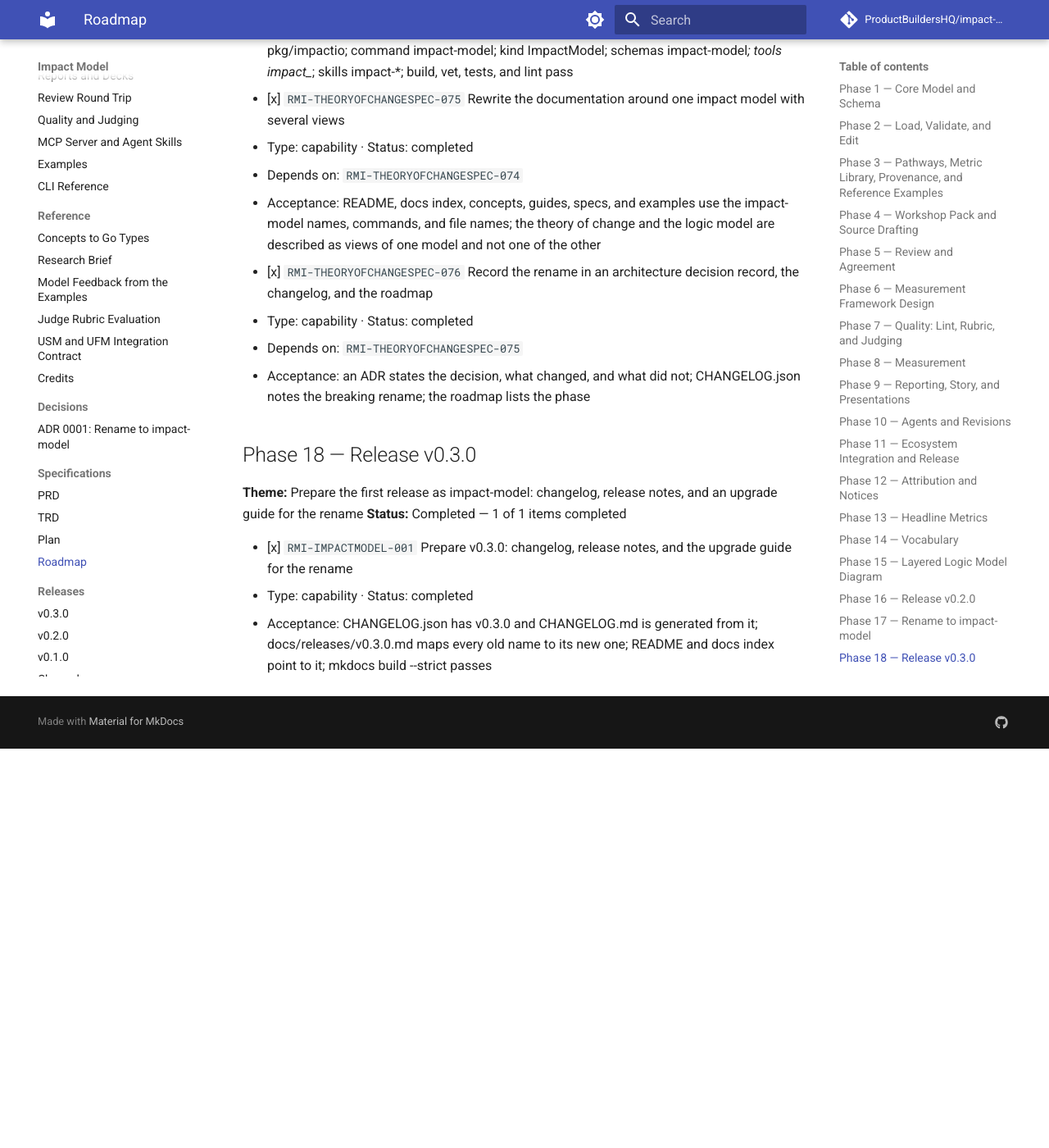
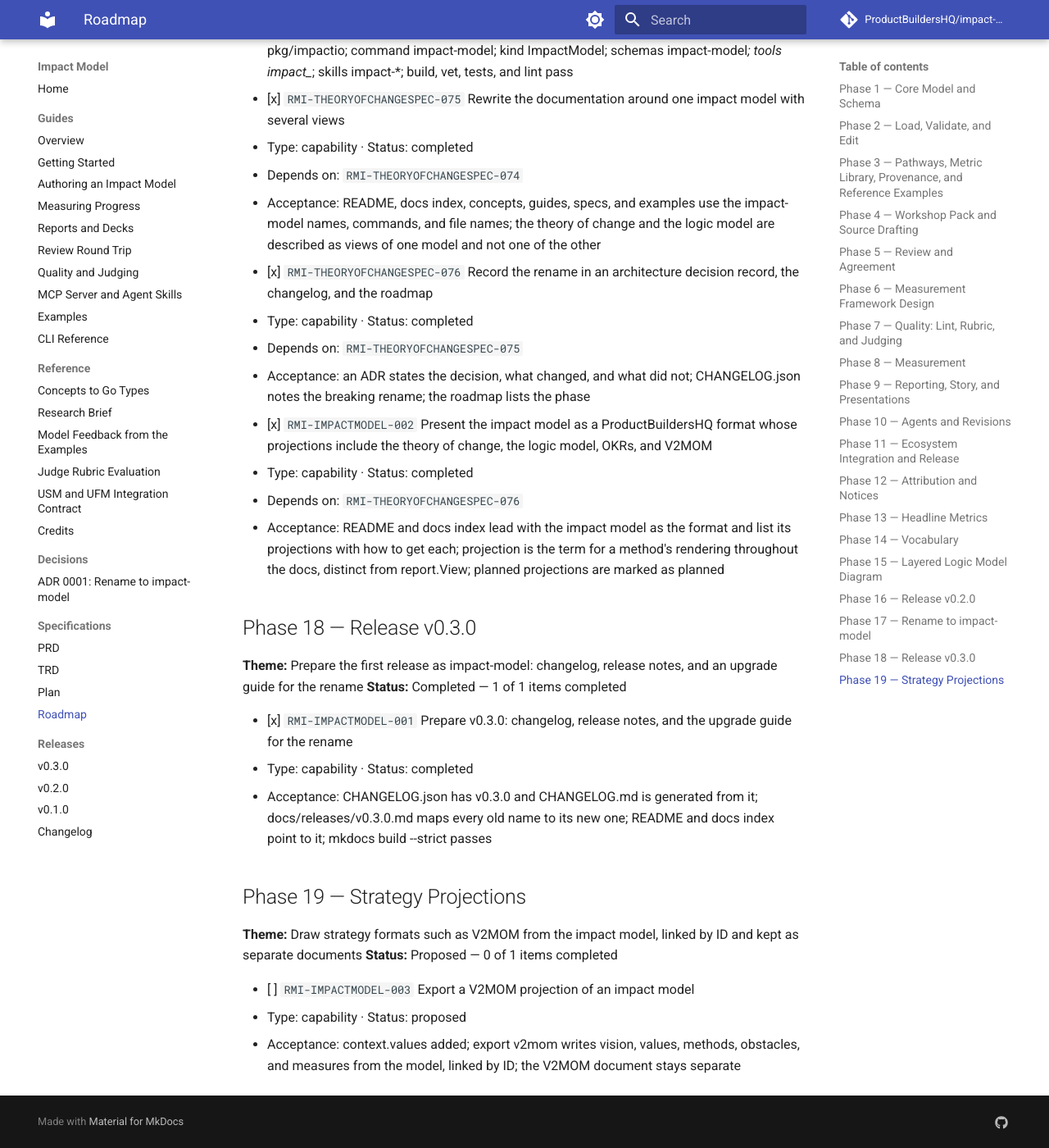
Before and after one commit to ProductBuildersHQ/theoryofchange-spec, an MkDocs documentation site: the page built from docs/specs/initiatives/INIT-THEORYOFCHANGESPEC-001/ROADMAP.md, in a window 1280 px wide and 1400 px high, scrolled down 18602 px. Shown: the whole window at 82% size. Built offline with MkDocs 1.6.1 and Material for MkDocs 9.7.7, drawn with Linux system fonts in a browser that asks for light colours; comment, search, counter and statistics services are not loaded; before the commit the page ends 19515 px from its top, so only the background shows below that; some of the changed text lies outside the part shown.

Commit message:
docs(roadmap): add the projections item and a strategy projections phase
Refs: RMI-IMPACTMODEL-002
Refs: RMI-IMPACTMODEL-003

Co-Authored-By: Claude Opus 5.5 <noreply@anthropic.com>

```diff
--- a/docs/specs/initiatives/INIT-THEORYOFCHANGESPEC-001/ROADMAP.md
+++ b/docs/specs/initiatives/INIT-THEORYOFCHANGESPEC-001/ROADMAP.md
@@ -2,7 +2,7 @@
 
 **Initiative:** `INIT-THEORYOFCHANGESPEC-001`
 **Repository:** `github.com/ProductBuildersHQ/impact-model`
-**Status:** In progress — 16 of 18 phases completed
+**Status:** In progress — 16 of 19 phases completed
 
 > RMI IDs are stable and permanent. Commits implementing an item carry its own ID as the trailer, `Refs: <RMI-ID>`. Items from before the rename to impact-model are `RMI-THEORYOFCHANGESPEC-001` to `-076`; later items are `RMI-IMPACTMODEL-<NNN>`. Phase status is derived from member RMIs — a phase is complete only when all its RMIs are complete. RMI `0NN` corresponds to PLAN step `P-NN`; phases order the work, so numbers are not sequential across phases. Phases 1–5 are the thin slice (adopter milestones M0 and M1). Requirements in each `Satisfies` line are defined in PRD.md and TRD.md.
 
@@ -460,8 +460,8 @@
 
 ## Phase 17 — Rename to impact-model
 
-**Theme:** One impact model, with the theory of change, logic model, and other methodologies as views of it
-**Status:** Completed — 3 of 3 items completed
+**Theme:** One impact model, with the theory of change, logic model, and other methodologies as projections of it
+**Status:** Completed — 4 of 4 items completed
 
 - [x] `RMI-THEORYOFCHANGESPEC-074` Rename the module, packages, command, kind, schemas, MCP tools, and skills to impact-model
   - Type: capability · Status: completed
@@ -477,6 +477,11 @@
   - Depends on: `RMI-THEORYOFCHANGESPEC-075`
   - Acceptance: an ADR states the decision, what changed, and what did not; CHANGELOG.json notes the breaking rename; the roadmap lists the phase
 
+- [x] `RMI-IMPACTMODEL-002` Present the impact model as a ProductBuildersHQ format whose projections include the theory of change, the logic model, OKRs, and V2MOM
+  - Type: capability · Status: completed
+  - Depends on: `RMI-THEORYOFCHANGESPEC-076`
+  - Acceptance: README and docs index lead with the impact model as the format and list its projections with how to get each; projection is the term for a method's rendering throughout the docs, distinct from report.View; planned projections are marked as planned
+
 ## Phase 18 — Release v0.3.0
 
 **Theme:** Prepare the first release as impact-model: changelog, release notes, and an upgrade guide for the rename
@@ -485,3 +490,12 @@
 - [x] `RMI-IMPACTMODEL-001` Prepare v0.3.0: changelog, release notes, and the upgrade guide for the rename
   - Type: capability · Status: completed
   - Acceptance: CHANGELOG.json has v0.3.0 and CHANGELOG.md is generated from it; docs/releases/v0.3.0.md maps every old name to its new one; README and docs index point to it; mkdocs build --strict passes
+
+## Phase 19 — Strategy Projections
+
+**Theme:** Draw strategy formats such as V2MOM from the impact model, linked by ID and kept as separate documents
+**Status:** Proposed — 0 of 1 items completed
+
+- [ ] `RMI-IMPACTMODEL-003` Export a V2MOM projection of an impact model
+  - Type: capability · Status: proposed
+  - Acceptance: context.values added; export v2mom writes vision, values, methods, obstacles, and measures from the model, linked by ID; the V2MOM document stays separate
```
